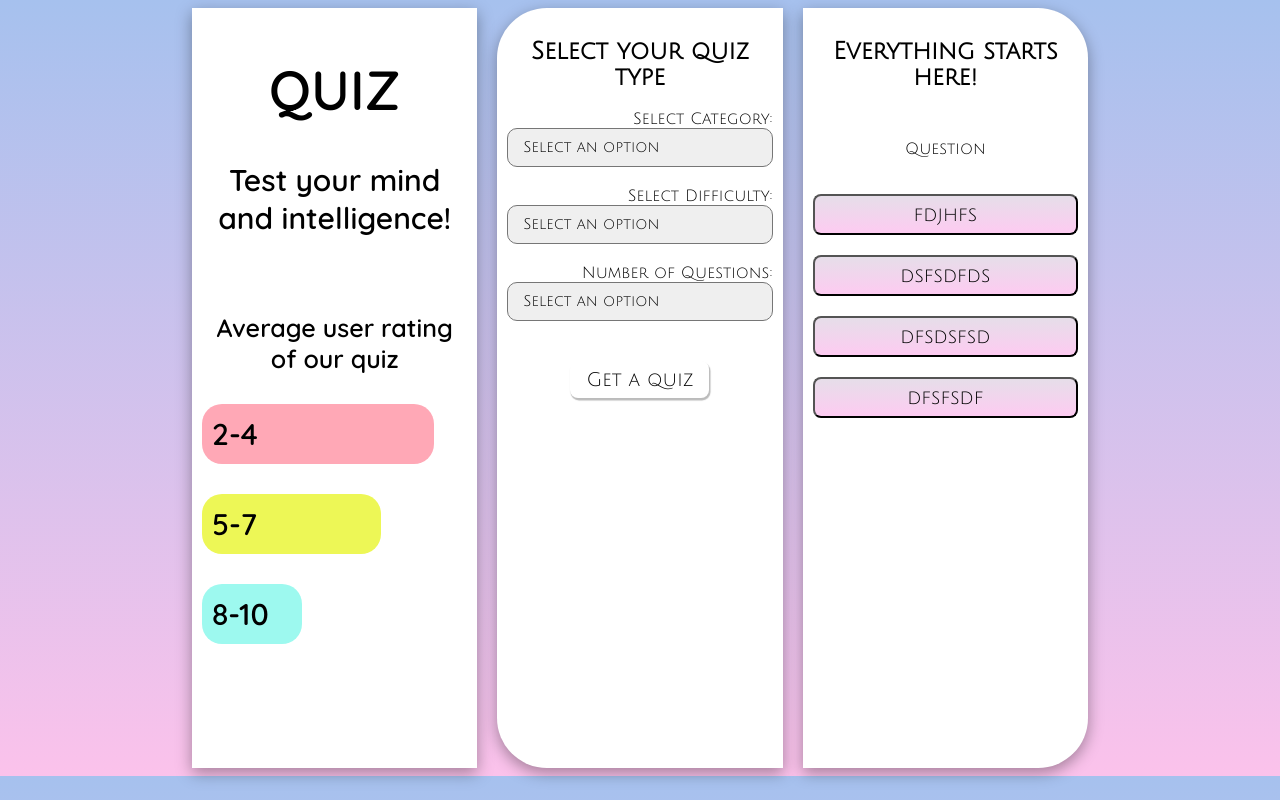
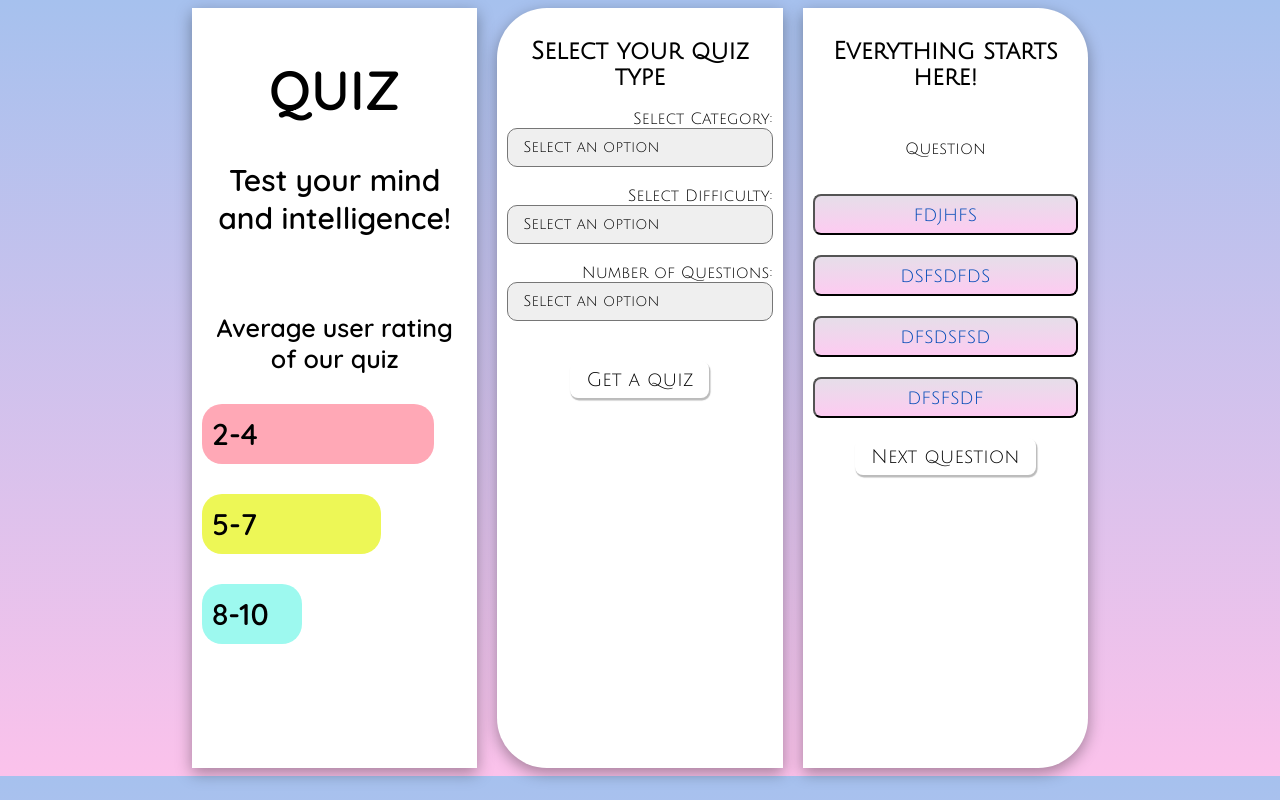
Before and after one commit to Nleontev/js_quiz_project, a plain HTML site: page index.html in a window 1280 px wide. Drawn offline with Linux system fonts and the light colour scheme; a script that the page names is missing.

Commit message:
html and css part is basically finished

```diff
--- a/assets/css/style.css
+++ b/assets/css/style.css
@@ -113,7 +113,7 @@ h1{
 .answer{
     outline: 5px;
     background-image: linear-gradient(to top, #fdcbf1 0%, #fdcbf1 1%, #e6dee9 100%);;
-    color: black;
+    color: #0049B7;
     width: 100%;
 }
 .answer:hover{
@@ -121,3 +121,7 @@ h1{
     color: #0049B7;
     border-color: white;
 }
+.nextQuestion{
+    border: none;
+    box-shadow: 1px 2px 1px 0.5px #bbb;
+}
--- a/index.html
+++ b/index.html
@@ -62,6 +62,9 @@
                 <button class="forButtons answer">dfsdsfsd</button>
                 <button class="forButtons answer">dfsfsdf</button>
             </div>
+            <button class="nextQuestion forButtons">
+                Next question
+            </button>
         </div>
     </div>
 
```
